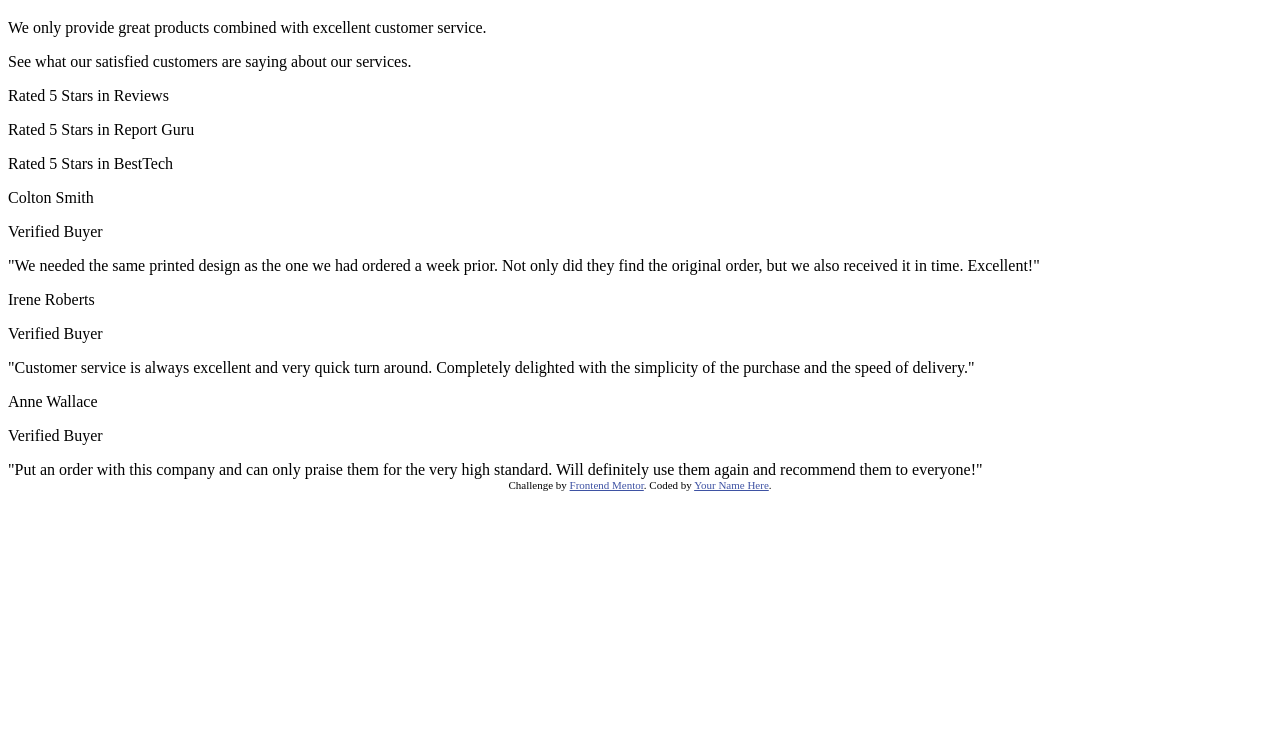
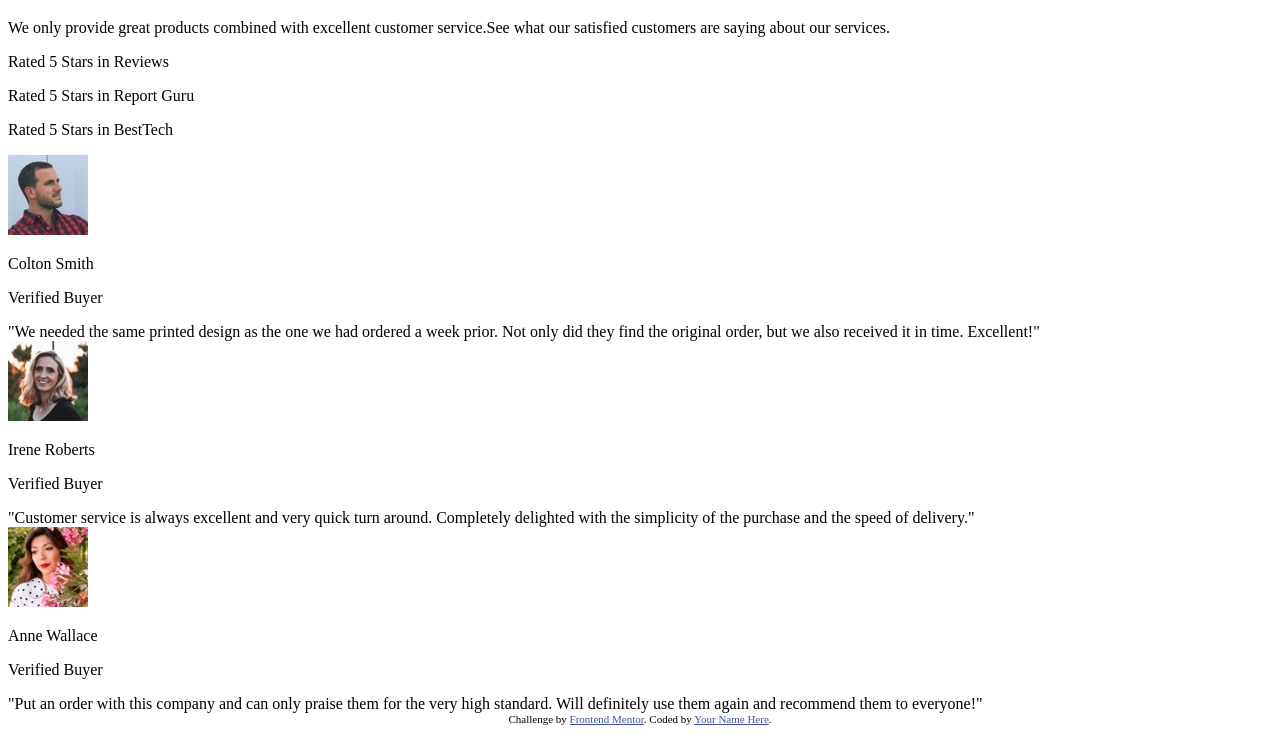
Before and after one commit to Emrikcah/socialproofsection, a plain HTML site: page dist/index.html in a window 1280 px wide. Shown: the part 61-800 px from the top of the page. Drawn offline with Linux system fonts and the light colour scheme.

Commit message:
added more html markup

```diff
--- a/dist/index.html
+++ b/dist/index.html
@@ -28,41 +28,66 @@
     </style>
   </head>
   <body>
-    <div class="main-text-c">
-      <h1 class="main-title">10,000+ of our users love our products.</h1>
+    <div class="main-text-c container">
+      <div class="main-title">
+        <h1 class="main-title-text">10,000+ of our users love our products.</h1>
+      </div>
 
       <div class="main-para-c">
-        <p>We only provide great products combined with excellent customer service.</p>
-        <p>See what our satisfied customers are saying about our services.</p>
+        <p>
+          We only provide great products combined with excellent customer service.See what our
+          satisfied customers are saying about our services.
+        </p>
       </div>
     </div>
 
-    <div class="ratings-c">
+    <div class="ratings-c container">
       <p class="ratings">Rated 5 Stars in Reviews</p>
       <p class="ratings">Rated 5 Stars in Report Guru</p>
       <p class="ratings">Rated 5 Stars in BestTech</p>
     </div>
 
-    <div class="cards">
+    <div class="cards container">
       <div class="card">
+        <div class="card-inner">
+          <div class="img">
+            <img src="images/image-colton.jpg" alt="colton">
+          </div>
+          <div class="">
             <p class="card-name">Colton Smith</p>
             <p class="verified-buyer">Verified Buyer</p>
+          </div>
+        </div>
         <div class="card-text">
-          "We needed the same printed design as the one we had ordered a week prior. Not only did they
-          find the original order, but we also received it in time. Excellent!"
+          "We needed the same printed design as the one we had ordered a week prior. Not only did
+          they find the original order, but we also received it in time. Excellent!"
         </div>
       </div>
       <div class="card">
+        <div class="card-inner">
+          <div class="img">
+            <img src="images/image-irene.jpg" alt="Irene">
+          </div>
+          <div>
             <p class="card-name">Irene Roberts</p>
             <p class="verified-buyer">Verified Buyer</p>
+          </div>
+        </div>
         <div class="card-text">
-          "Customer service is always excellent and very quick turn around. Completely delighted with
-          the simplicity of the purchase and the speed of delivery."
+          "Customer service is always excellent and very quick turn around. Completely delighted
+          with the simplicity of the purchase and the speed of delivery."
         </div>
       </div>
       <div class="card">
+        <div class="card-inner">
+          <div class="img">
+            <img src="images/image-anne.jpg" alt="Anne">
+          </div>
+          <div class="">
             <p class="card-name">Anne Wallace</p>
             <p class="verified-buyer">Verified Buyer</p>
+          </div>
+        </div>
         <div class="card-text">
           "Put an order with this company and can only praise them for the very high standard. Will
           definitely use them again and recommend them to everyone!"
```
Also changed, not shown: 1 other file. Lines whose indentation alone changed are shown as unchanged.
